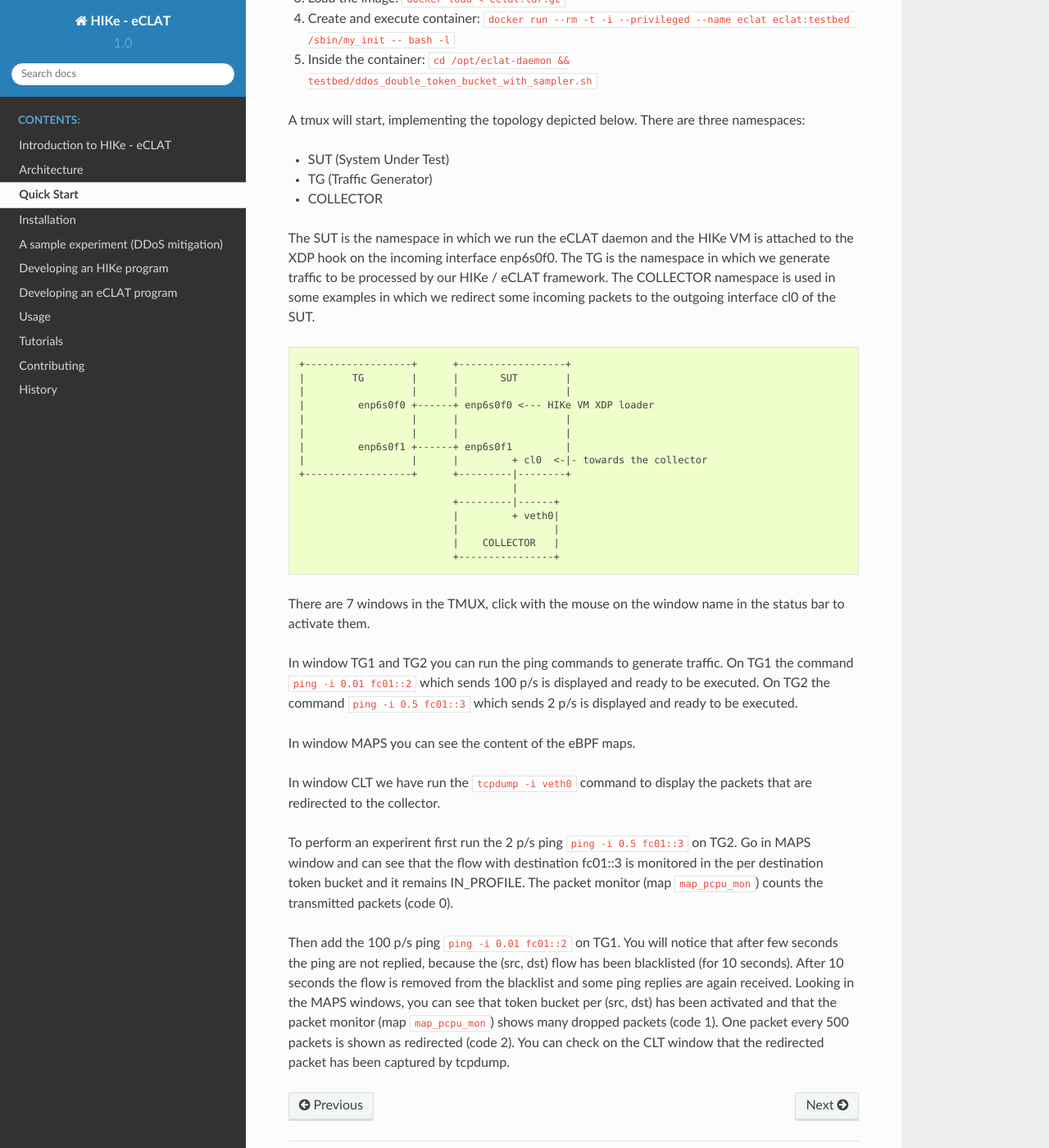
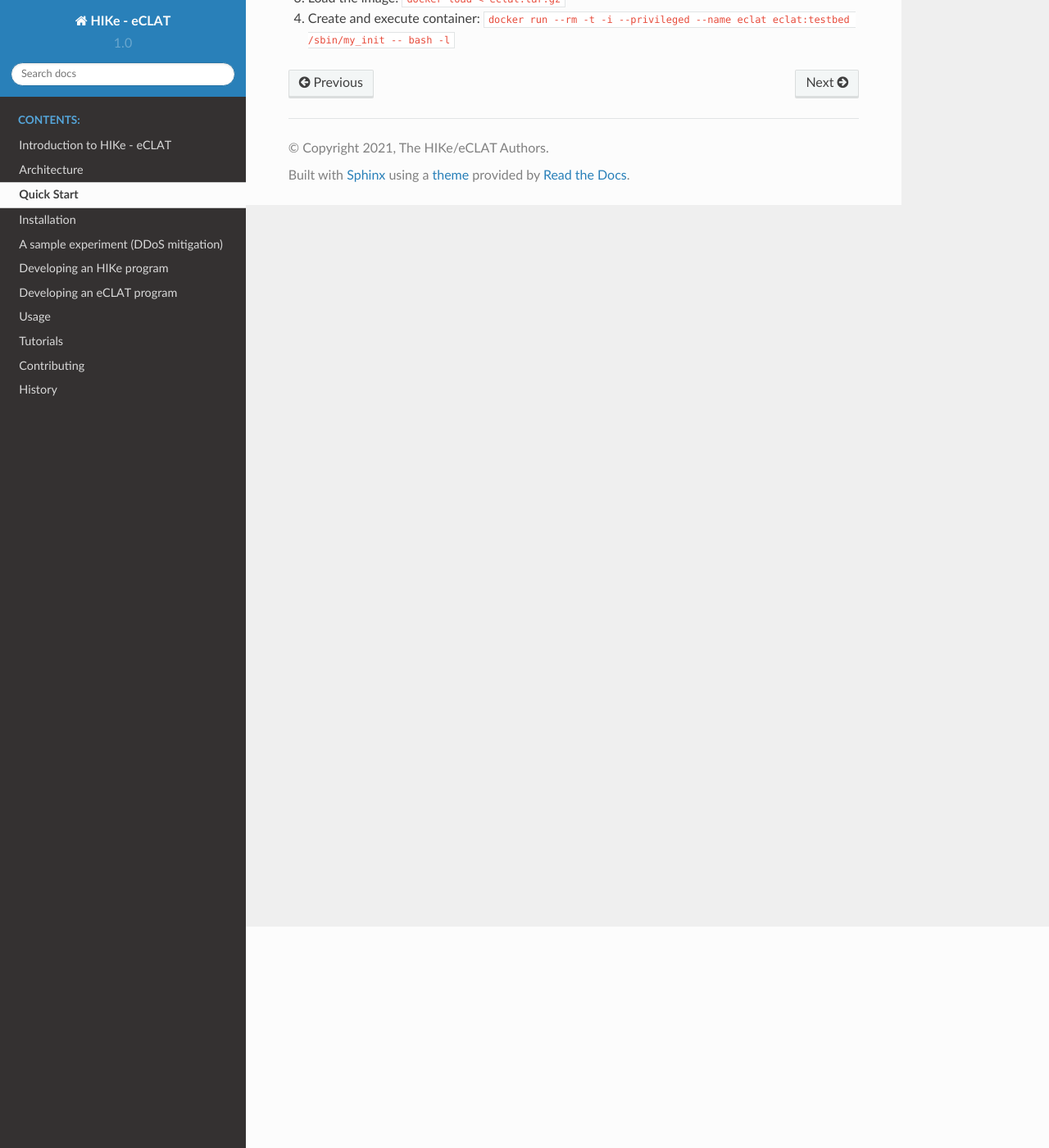
Before and after one commit to hike-eclat/docs, a Sphinx documentation site: the page built from docs/quickstart.rst, in a window 1280 px wide and 1400 px high, scrolled down 270 px. Shown: the whole window at 82% size. Built offline with Sphinx 7.4.7 and the Read the Docs theme 2.0.0, drawn with Linux system fonts in a browser that asks for light colours; pages that are not in the unit, such as notebooks, are missing from menus.

Commit message:
Update quickstart.rst

```diff
--- a/docs/quickstart.rst
+++ b/docs/quickstart.rst
@@ -7,46 +7,3 @@
 #. Download the docker image eclat.tar.gz
 #. Load the image: ``docker load < eclat.tar.gz``
 #. Create and execute container: ``docker run --rm -t -i --privileged --name eclat eclat:testbed  /sbin/my_init -- bash -l``
-#. Inside the container: ``cd /opt/eclat-daemon && testbed/ddos_double_token_bucket_with_sampler.sh``
-
-
-A tmux will start, implementing the topology depicted below.
-There are three namespaces:
-
-* SUT (System Under Test)
-* TG (Traffic Generator)
-* COLLECTOR
-
-The SUT is the namespace in which we run the eCLAT daemon and the HIKe VM is attached to the XDP hook on the incoming interface enp6s0f0. The TG is the namespace in which we generate traffic to be processed by our HIKe / eCLAT framework. The COLLECTOR namespace is used in some examples in which we redirect some incoming packets to the outgoing interface cl0 of the SUT.
-
-.. code-block:: none
-
-          +------------------+      +------------------+
-          |        TG        |      |       SUT        |
-          |                  |      |                  |
-          |         enp6s0f0 +------+ enp6s0f0 <--- HIKe VM XDP loader
-          |                  |      |                  |
-          |                  |      |                  |
-          |         enp6s0f1 +------+ enp6s0f1         |
-          |                  |      |         + cl0  <-|- towards the collector
-          +------------------+      +---------|--------+
-                                              |
-                                    +---------|------+
-                                    |         + veth0|
-                                    |                |
-                                    |    COLLECTOR   |
-                                    +----------------+
-
-There are 7 windows in the TMUX, click with the mouse on the window name in the status bar to activate them.
-
-In window TG1 and TG2 you can run the ping commands to generate traffic.
-On TG1 the command ``ping -i 0.01 fc01::2`` which sends 100 p/s is displayed and ready to be executed.
-On TG2 the command ``ping -i 0.5 fc01::3`` which sends 2 p/s is displayed and ready to be executed.
-
-In window MAPS you can see the content of the eBPF maps.
-
-In window CLT we have run the ``tcpdump -i veth0`` command to display the packets that are redirected to the collector.
-
-To perform an experirent first run the 2 p/s ping ``ping -i 0.5 fc01::3`` on TG2. Go in MAPS window and can see that the flow with destination fc01::3 is monitored in the per destination token bucket and it remains IN_PROFILE. The packet monitor (map ``map_pcpu_mon``) counts the transmitted packets (code 0).
-
-Then add the 100 p/s ping ``ping -i 0.01 fc01::2`` on TG1. You will notice that after few seconds the ping are not replied, because the (src, dst) flow has been blacklisted (for 10 seconds). After 10 seconds the flow is removed from the blacklist and some ping replies are again received. Looking in the MAPS windows, you can see that token bucket per (src, dst) has been activated and that the packet monitor (map ``map_pcpu_mon``) shows many dropped packets (code 1). One packet every 500 packets is shown as redirected (code 2). You can check on the CLT window that the redirected packet has been captured by tcpdump.
```
